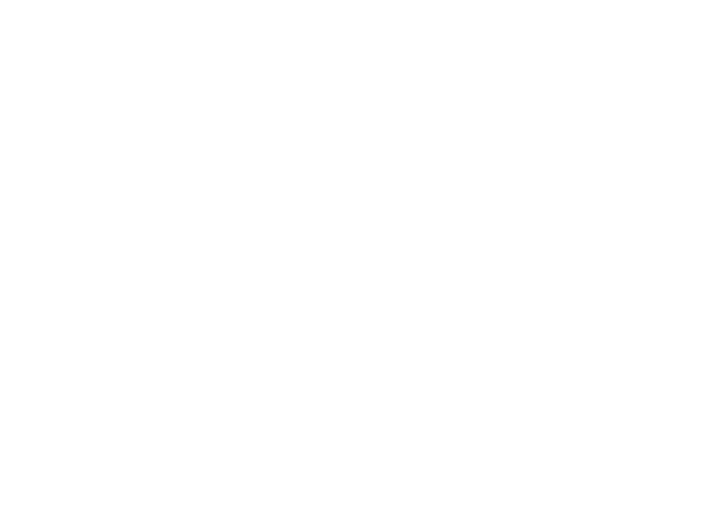
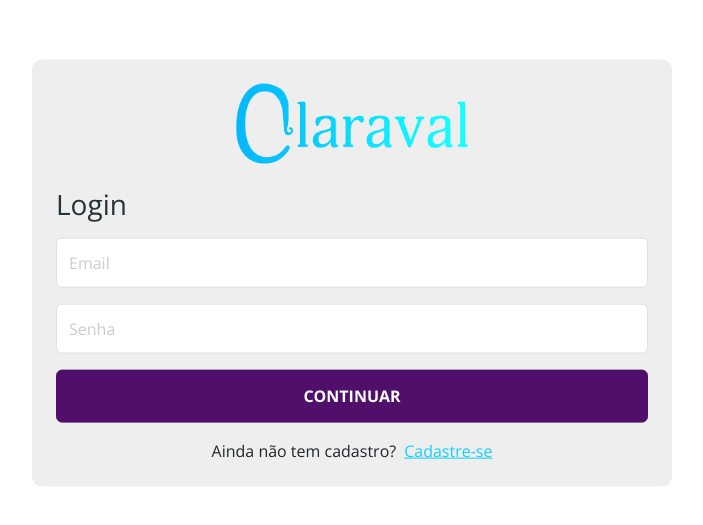
Before and after one commit to GabrielSousaJS/claraval-store-v2-frontend, a React (Vite) app in the folder frontend/: page /login in a window 1280 px wide. Before the commit this address had no page. Shown: the part 127-652 px from the top of the page, without its empty margins (288-991 px from the left). Built offline with nearby package versions, Linux system fonts and the light colour scheme.

Commit message:
FEAT: Página de login e validação de formulário parcial

```diff
--- a/frontend/src/App.tsx
+++ b/frontend/src/App.tsx
@@ -7,6 +7,7 @@
 import ProductDetails from "./routes/ClientHome/ProductDetails";
 import { ContextSearch } from "./utils/context-search";
 import { useState } from "react";
+import Login from "./routes/Login";
 
 function App() {
   const [contextSearch, setContextSearch] = useState<string>("");
@@ -21,6 +22,8 @@
             <Route path="catalog/:categoryId" element={<Catalog />} />
             <Route path="details/:productId" element={<ProductDetails />} />
           </Route>
+          <Route path="/login" element={<Login />} />
+          <Route path="*" element={<h1>Not Found</h1>} />
         </Routes>
       </BrowserRouter>
     </ContextSearch.Provider>
--- a/frontend/src/components/ButtonPrimary/index.tsx
+++ b/frontend/src/components/ButtonPrimary/index.tsx
@@ -6,7 +6,7 @@
 
 export function ButtonPrimary({ text }: Props) {
   return (
-    <button className="btn btn-primary text-light p-3 button-primary">
+    <button className="btn btn-primary text-light p-3 w-100 button-primary">
       <h6 className="text-uppercase">{text}</h6>
     </button>
   );
--- /dev/null
+++ b/frontend/src/components/FormInput/index.tsx
@@ -0,0 +1,22 @@
+export default function FormInput(props: any) {
+  const {
+    validation,
+    invalid = "false",
+    dirty = "false",
+    onTurnDirty,
+    ...inputProps
+  } = props;
+
+  function handleBlur() {
+    onTurnDirty(props.name);
+  }
+
+  return (
+    <input
+      {...inputProps}
+      onBlur={handleBlur}
+      data-dirty={dirty}
+      data-invalid={invalid}
+    />
+  );
+}
--- a/frontend/src/components/HeaderClient/index.tsx
+++ b/frontend/src/components/HeaderClient/index.tsx
@@ -5,6 +5,7 @@
 import SearchBar from "./SearchBar";
 import MenuBar from "./MenuBar";
 import { useState } from "react";
+import { Link } from "react-router-dom";
 
 export default function HeaderClient() {
   const [menuBar, setMenuBar] = useState(false);
@@ -21,9 +22,9 @@
     <header className="bg-primary">
       <div className="container d-flex justify-content-between align-items-center pt-4 pb-4 ps-1 pe-1">
         <div className="container-logo">
-          <a href="/" className="d-flex justify-content-around">
+          <Link to={"/"}>
             <img src={logo} alt="Logo da empresa" />
-          </a>
+          </Link>
         </div>
 
         <SearchBar />
--- a/frontend/src/components/HeaderClient/styles.css
+++ b/frontend/src/components/HeaderClient/styles.css
@@ -1,4 +1,4 @@
-.container-logo a {
+.container-logo img {
   width: auto;
   height: 60px;
 }
--- a/frontend/src/index.css
+++ b/frontend/src/index.css
@@ -4,6 +4,7 @@
   font-family: "Open Sans", sans-serif;
   --primary-color: #500f6a;
   --secondary-color: #13cffc;
+  --danger-color: #c51414;
 }
 
 h1,
@@ -46,6 +47,29 @@
   box-shadow: 5px 5px 20px rgba(128, 128, 128, 0.5);
 }
 
+.base-input {
+  height: 50px;
+}
+
+.base-input::placeholder {
+  color: #ccc;
+}
+
+.base-input[data-invalid="true"][data-dirty="true"] {
+  border: 1px solid var(--danger-color);
+}
+
+.form-error {
+  color: var(--danger-color);
+  font-size: 0.875rem;
+  padding-left: 4px;
+  display: none;
+}
+
+.base-input[data-invalid="true"][data-dirty="true"] ~ div {
+  display: unset;
+}
+
 .modal-background {
   position: fixed;
   top: 0;
@@ -65,6 +89,16 @@
   background-color: #fff;
 }
 
+.modal-center-box {
+  background-color: #eee;
+  border-radius: 10px;
+  position: absolute;
+  top: 50%;
+  left: 50%;
+  transform: translate(-50%, -50%);
+  width: 900px;
+}
+
 @media (max-width: 576px) {
   .button-font-size {
     font-size: 0.875rem;
--- /dev/null
+++ b/frontend/src/routes/Login/index.tsx
@@ -0,0 +1,96 @@
+import "./styles.css";
+
+import { useState } from "react";
+import logo from "../../assets/images/logo.png";
+import { Link } from "react-router-dom";
+import FormInput from "../../components/FormInput";
+import { ButtonPrimary } from "../../components/ButtonPrimary";
+import * as forms from "../../utils/forms";
+
+export default function Login() {
+  const [formData, setFormData] = useState<any>({
+    username: {
+      value: "",
+      id: "username",
+      name: "username",
+      type: "text",
+      placeholder: "Email",
+      validation: function (value: string) {
+        return /^[a-zA-Z0-9.!#$%&'*+/=?^_`{|}~-]+@[a-zA-Z0-9-]+(?:\.[a-zA-Z0-9-]+)*$/.test(
+          value.toLowerCase()
+        );
+      },
+      message: "Por favor, digite um email válido",
+    },
+    password: {
+      value: "",
+      id: "password",
+      name: "password",
+      type: "password",
+      placeholder: "Senha",
+      validation: function (value: string) {
+        return value.length > 0;
+      },
+      message: "Campo inválido",
+    },
+  });
+
+  function handleInputChange(event: any) {
+    setFormData(
+      forms.updateAndValidate(formData, event.target.name, event.target.value)
+    );
+  }
+
+  function handleTurnDirty(name: string) {
+    setFormData(forms.dirtyAndValidate(formData, name));
+  }
+
+  function handleSubmit() {
+    const requestBody = forms.toValues(formData);
+    console.log(requestBody);
+  }
+
+  return (
+    <main className="modal-center-box p-4 login-container">
+      <div className="d-flex justify-content-center login-container-logo">
+        <Link to="/">
+          <img src={logo} alt="Logo da empresa" />
+        </Link>
+      </div>
+      <h3 className="text-dark fw-light pt-4">Login</h3>
+
+      <form onSubmit={handleSubmit}>
+        <div className="pt-3">
+          <FormInput
+            {...formData.username}
+            className="form-control base-input"
+            onChange={handleInputChange}
+            onTurnDirty={handleTurnDirty}
+          />
+          <div className="form-error">{formData.username.message}</div>
+        </div>
+
+        <div className="pt-3">
+          <FormInput
+            {...formData.password}
+            className="form-control base-input"
+            onChange={handleInputChange}
+            onTurnDirty={handleTurnDirty}
+          />
+          <div className="form-error">{formData.password.message}</div>
+        </div>
+
+        <div className="pt-3">
+          <ButtonPrimary text="Continuar" />
+        </div>
+
+        <div className="pt-3 text-center">
+          Ainda não tem cadastro?
+          <Link to={"#"} className="ps-2">
+            Cadastre-se
+          </Link>
+        </div>
+      </form>
+    </main>
+  );
+}
--- /dev/null
+++ b/frontend/src/routes/Login/styles.css
@@ -0,0 +1,31 @@
+.login-container {
+  width: 50%;
+}
+
+.login-container-logo img {
+  width: auto;
+  height: 80px;
+}
+
+.login-container a {
+  color: unset;
+  color: var(--secondary-color);
+  text-decoration: underline;
+}
+
+@media (max-width: 992px) {
+  .login-container {
+    width: 70%;
+  }
+}
+
+@media (max-width: 576px) {
+  .login-container {
+    width: 80%;
+  }
+
+  .login-container-logo img {
+    width: auto;
+    height: 60px;
+  }
+}
--- /dev/null
+++ b/frontend/src/utils/forms.ts
@@ -0,0 +1,89 @@
+export function update(inputs: any, name: string, newValue: any) {
+  return { ...inputs, [name]: { ...inputs[name], value: newValue } };
+}
+
+export function updateAll(inputs: any, newValues: any) {
+  const newInputs: any = {};
+
+  for (let name in inputs) {
+    newInputs[name] = { ...inputs[name], value: newValues[name] };
+  }
+
+  return newInputs;
+}
+
+export function toValues(inputs: any) {
+  const data: any = {};
+
+  for (let name in inputs) {
+    data[name] = inputs[name].value;
+  }
+
+  return data;
+}
+
+export function validate(inputs: any, name: string) {
+  if (!inputs[name].validation) {
+    return inputs;
+  }
+
+  const isInvalid = !inputs[name].validation(inputs[name].value);
+
+  return {
+    ...inputs,
+    [name]: { ...inputs[name], invalid: String(isInvalid) },
+  };
+}
+
+export function toDirty(inputs: any, name: string) {
+  return { ...inputs, [name]: { ...inputs[name], dirty: "true" } };
+}
+
+export function updateAndValidate(inputs: any, name: string, newValue: any) {
+  const dataUpdated = update(inputs, name, newValue);
+  const dataValidated = validate(dataUpdated, name);
+  return dataValidated;
+}
+
+export function dirtyAndValidate(inputs: any, name: string) {
+  const dataDirty = toDirty(inputs, name);
+  const dataValidated = validate(dataDirty, name);
+  return dataValidated;
+}
+
+export function toDirtyAll(inputs: any) {
+  const newInputs: any = {};
+
+  for (let name in inputs) {
+    newInputs[name] = { ...inputs[name], dirty: "true" };
+  }
+
+  return newInputs;
+}
+
+export function validateAll(inputs: any) {
+  const newInputs: any = {};
+
+  for (let name in inputs) {
+    if (inputs[name].validation) {
+      const isInvalid = !inputs[name].validation(inputs[name].value);
+      newInputs[name] = { ...inputs[name], invalid: String(isInvalid) };
+    } else newInputs[name] = { ...inputs[name] };
+  }
+
+  return newInputs;
+}
+
+export function dirtyAndValidateAll(inputs: any) {
+  return validateAll(toDirtyAll(inputs));
+}
+
+export function hasAnyInvalid(inputs: any) {
+  for (let name in inputs) {
+    if (inputs[name].dirty === "true" && inputs[name].invalid === "true") {
+      return true;
+    }
+  }
+
+  return false;
+}
```
